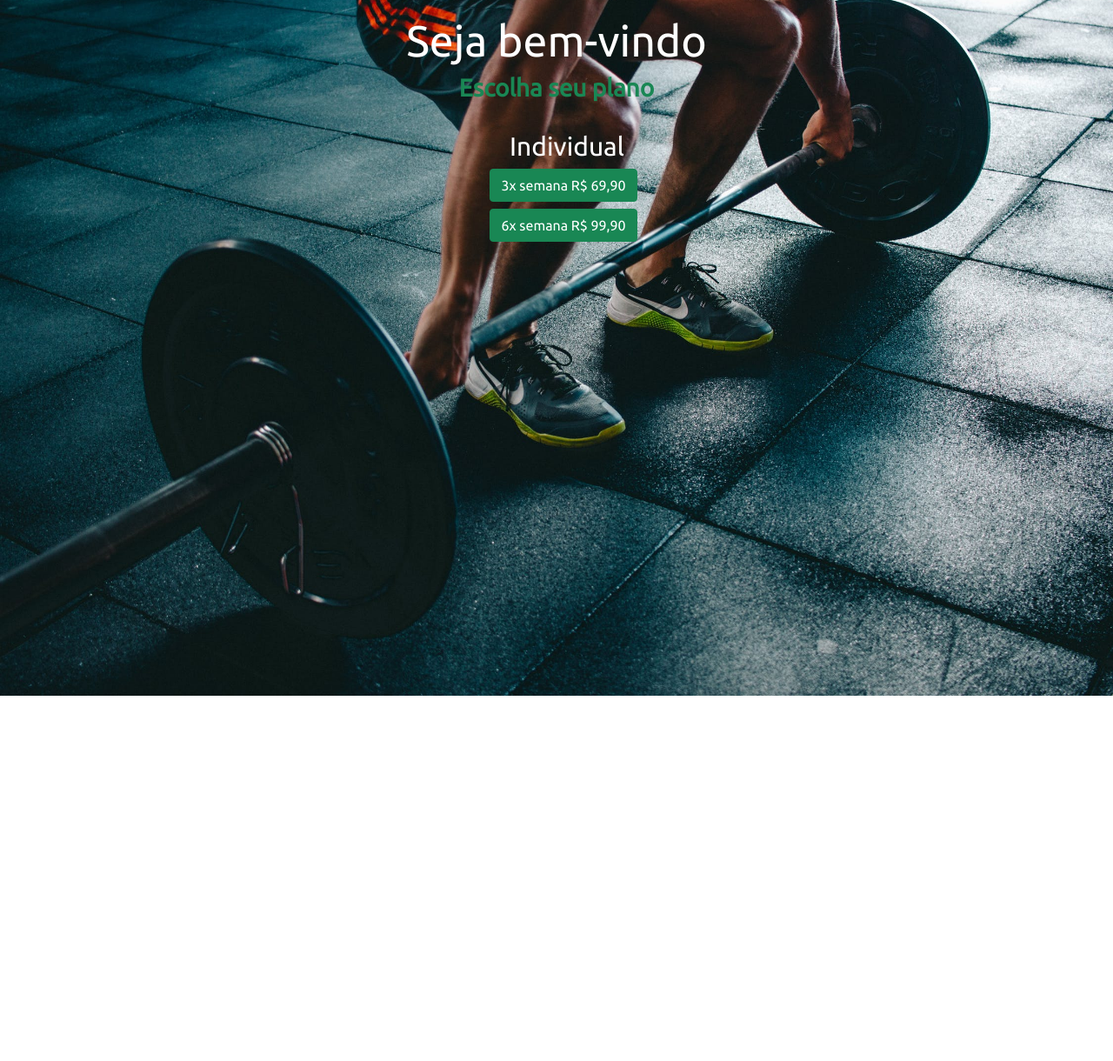
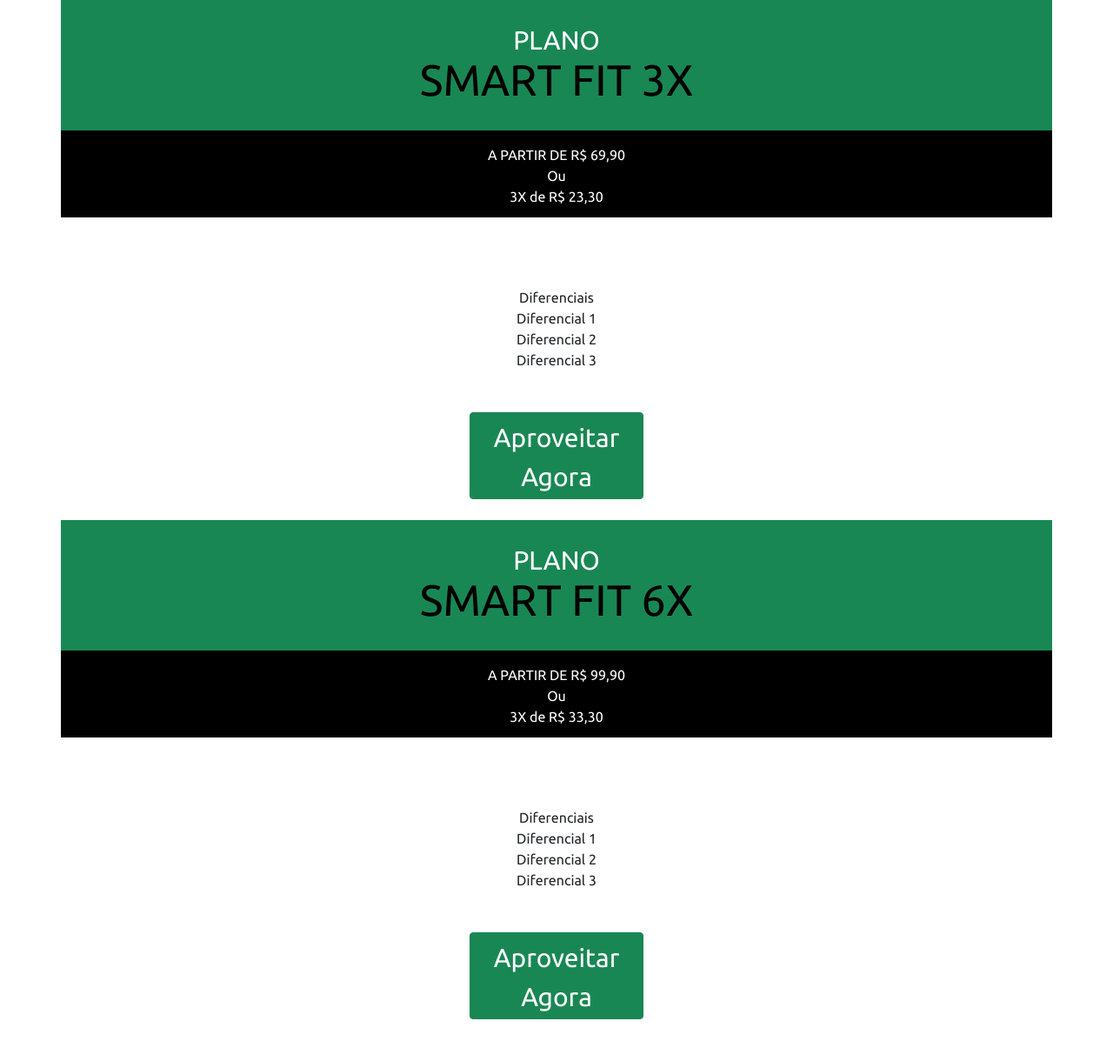
Before and after one commit to EvaldoGraciliano/PaginaRafael, a plain HTML site: page index.html in a window 1280 px wide. Shown: the whole page at 87% size. Before the commit the page ends 800 px from the top, so only its background shows below. Drawn offline with nearby package versions, Linux system fonts and the light colour scheme.

Commit message:
Finalizado modelo novo

```diff
--- a/index.html
+++ b/index.html
@@ -12,63 +12,80 @@
   <link href="https://cdn.jsdelivr.net/npm/bootstrap@5.1.2/dist/css/bootstrap.min.css" rel="stylesheet" integrity="sha384-uWxY/CJNBR+1zjPWmfnSnVxwRheevXITnMqoEIeG1LJrdI0GlVs/9cVSyPYXdcSF" crossorigin="anonymous">
   <title>Prime Fit Club</title>
 </head>
-<body class="bg">
+<body class=>
 
-  <div class="container-fluid margen">
+  <!-- Estilização do TOPO-->
+  <div class="container text-center bg pt-4 bg-success">
+    <div class="row ">
+      <div class="col d-flex flex-column align-items-center justify-content-center">
+        <div class="titulo"> PLANO </div>
+        <div class="subtitulo">SMART FIT 3X</div>
+      </div>
+    </div>
+  </div>
+
+  <!-- Caixa do plano -->
+  <div class="container text-center bg2 ">
+    <div class="row ">
+      <div class="col mt-3">
+        <div class="cor">A PARTIR DE R$ 69,90</div>
+        <div class="cor">Ou</div>
+        <div class="cor">3X de R$ 23,30</div>
+      </div>
+    </div>
+  </div>
 
 
-  <header class="text-white">
-    <h1 class="titulo mt-3">Seja bem-vindo</h1>
-    <h3 class="text-success color">Escolha seu plano</h3>
-  </header>
+  <div class="container mb-5">
+    <div class="row">
+      <div class="col text-center ">
+        <div>Diferenciais</div>
+        <div>Diferencial 1</div>
+        <div>Diferencial 2 </div>
+        <div>Diferencial 3 </div>
+      </div>
+    </div>
+  </div>
 
 
-  <div  class="d-flex flex-column align-items-center back">
-
-    <h3 class="mt-4 ms-4 text-white subtitulo" >Individual </h3>
-
-    <div class="d-flex flex-column">
-    <a href=" https://pay.juno.com.br/checkout.html?code=5661AD7BEB9C3647"><button type="button"  class="btn btn-success ms-3">3x semana R$ 69,90 </button></a>
-    <a href="https://pay.juno.com.br/checkout.html?code=627338BD4093D598"><button type="button"  class="btn btn-success ms-3 mt-2">6x semana R$ 99,90 </button></a>
-    </div>
+  <div class="cta"><button class="btn btn-success"> Aproveitar Agora </button></div>
 
 
-    <!--
-    <h3 class="mt-4 ms-4 text-white">Cross + Musculação </h3>
+  <div class="container text-center bg pt-4 bg-success mt-4">
+    <div class="row ">
+      <div class="col d-flex flex-column align-items-center justify-content-center">
+        <div class="titulo"> PLANO </div>
+        <div class="subtitulo">SMART FIT 6X</div>
+      </div>
+    </div>
+  </div>
 
-    <div class="d-flex flex-column">
-    <a href="https://www.google.com"><button type="button"  class="btn btn-success ms-3">3x semana R$ 89,90 </button></a>
-    <a href="https://www.google.com"><button type="button"  class="btn btn-success ms-3 mt-2">6x semana R$ 169,90 </button></a>
+   <!-- Caixa do plano -->
+   <div class="container text-center bg2 ">
+    <div class="row ">
+      <div class="col mt-3">
+        <div class="cor">A PARTIR DE R$ 99,90</div>
+        <div class="cor">Ou</div>
+        <div class="cor">3X de R$ 33,30</div>
+      </div>
     </div>
+  </div>
 
-    <h3 class="mt-4 ms-4 text-white">Trimestral Individual </h3>
+  <div class="container mb-5">
+    <div class="row">
+      <div class="col text-center ">
+        <div>Diferenciais</div>
+        <div>Diferencial 1</div>
+        <div>Diferencial 2 </div>
+        <div>Diferencial 3 </div>
+      </div>
+    </div>
+  </div>
 
-    <div class="d-flex flex-column text-white">
-    <a href="https://www.google.com"><button type="button"  class="btn btn-success ms-3">3x semana R$ 169,90 </button></a>
-    <a href="https://www.google.com"><button type="button"  class="btn btn-success ms-3 mt-2">6x semana R$ 269,90 </button></a>
-    </div>
-
-    <h3 class="mt-4 ms-4 text-white">Semestral Individual </h3>
-
-    <div class="d-flex flex-column">
-    <a href="https://www.google.com"><button type="button"  class="btn btn-success ms-3">3x semana R$ 339,90 </button></a>
-    <a href="https://www.google.com"><button type="button"  class="btn btn-success ms-3 mt-2">6x semana R$ 539,90 </button></a>
-    </div>
-
-    <h3 class="mt-4 ms-4 text-white">Anual Individual </h3>
-
-    <div class="d-flex flex-column">
-    <a href="https://www.google.com"><button type="button"  class="btn btn-success ms-3">3x semana R$ 679,90 </button></a>
-    <a href="https://www.google.com"><button type="button"  class="btn btn-success ms-3 mt-2">6x semana R$ 1.079,00 </button></a>
-    </div>
+  <div class="cta"><button class="btn btn-success mb-5"> Aproveitar Agora </button></div>
 
 
 
-
-  </div>
-
-</div>
--->
   <script src="https://cdn.jsdelivr.net/npm/bootstrap@5.1.2/dist/js/bootstrap.bundle.min.js" integrity="sha384-kQtW33rZJAHjgefvhyyzcGF3C5TFyBQBA13V1RKPf4uH+bwyzQxZ6CmMZHmNBEfJ" crossorigin="anonymous"></script>
 </body>
 </html>
--- a/style.css
+++ b/style.css
@@ -6,34 +6,82 @@
   font-family: 'Ubuntu', sans-serif;
 }
 
+
+/* estilizaçao do topo */
 .titulo {
-  font-size: 50px;
+
+  font-size: 30px;
+  color: white;
 }
 
 .subtitulo {
-  font-size: 30px;
+  font-size: 50px;
+  line-height: 0.9;
+  color: black;
 }
+
+.bg {
+  background-color: ;
+  height: 200px;
+}
+
+
+/* estilizaçao caixa de plano */
+
+.bg2{
+  background-color: black;
+  max-width: 300px;
+  height: 100px;
+  margin-bottom: 30px;
+  position:relative;
+  bottom:50px;
+
+}
+
+
+.alinhamento {
+  display: flex;
+  align-items: center;
+  justify-content: center;
+
+}
+
+.cor {
+  color:white;
+}
+
+.cta {
+  display: flex;
+  justify-content: center;
+
+}
+
+button {
+  height: 100px;
+  width: 200px;
+
+}
+
+.btn-success {
+  font-size: 30px !important;
+}
+
+
 
 .color {
 
   font-weight: 700;
 }
 
-header {
-
-  display:flex;
-  flex-direction: column;
-  align-items: center;
-}
 
 
 
-body {
 
-  background-image: url("x-home.jpeg");
-  background-size:cover; /* Cobre toda area da página */
-  background-position:center ; /* posiçao que a imagem fica na tela */
-  background-repeat: no-repeat;
-  height: 100vh;
 
-}
+
+
+
+/*
+ https://pay.juno.com.br/checkout.html?code=5661AD7BEB9C3647
+ https://pay.juno.com.br/checkout.html?code=627338BD4093D598
+ */
```
